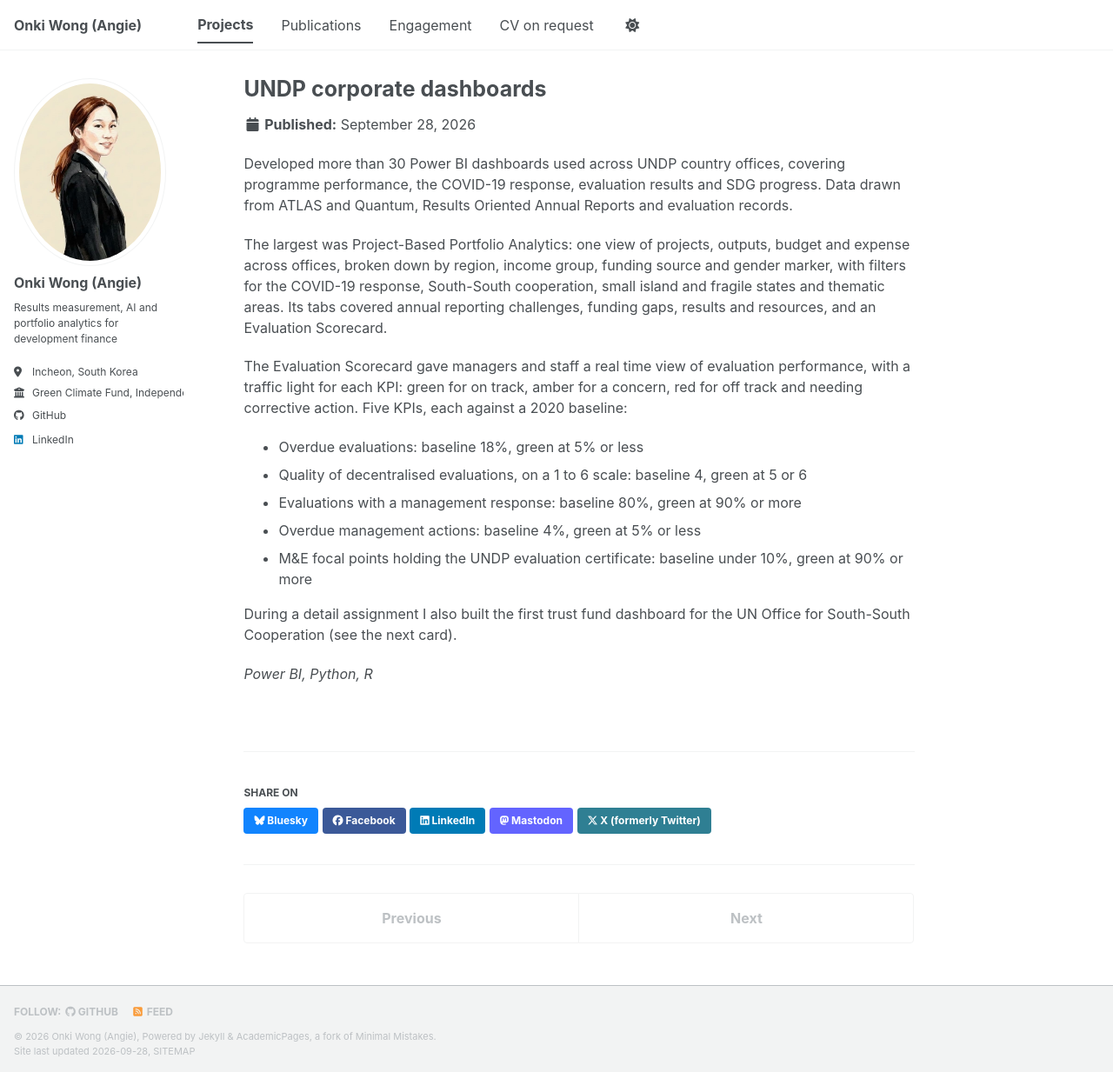
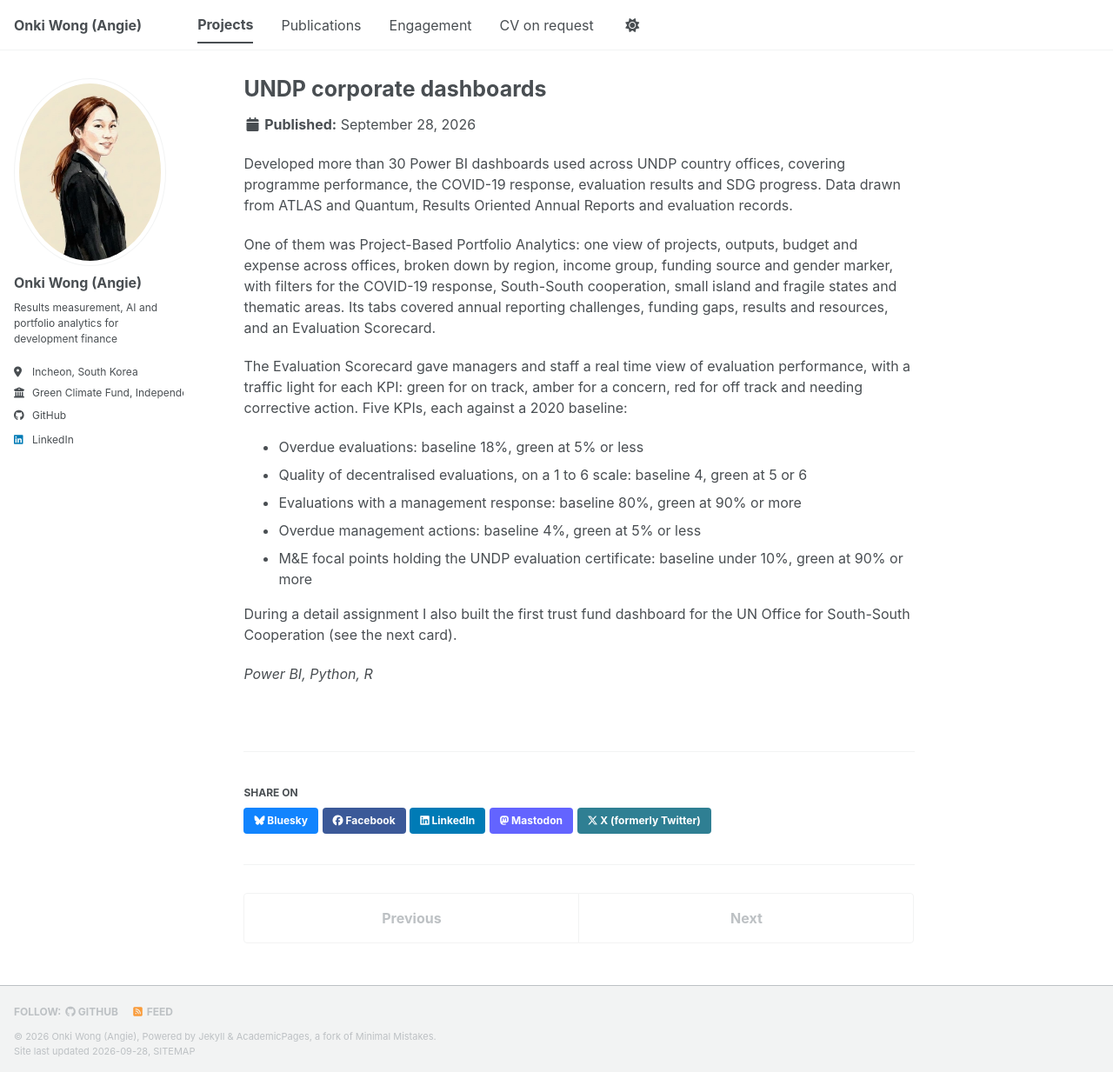
Before and after one commit to owangie/owangie.github.io, a Jekyll site: the page built from _portfolio/3-undp-dashboards.md, in a window 1280 px wide and 1233 px high. Shown: the whole window at 87% size. Built offline with Jekyll 4.4.1, drawn with Linux system fonts in a browser that asks for light colours; a style sheet for code colours, icons or effects is not loaded.

Commit message:
UNDP card: wording

```diff
--- a/_portfolio/3-undp-dashboards.md
+++ b/_portfolio/3-undp-dashboards.md
@@ -6,7 +6,7 @@ collection: portfolio
 
 Developed more than 30 Power BI dashboards used across UNDP country offices, covering programme performance, the COVID-19 response, evaluation results and SDG progress. Data drawn from ATLAS and Quantum, Results Oriented Annual Reports and evaluation records.
 
-The largest was Project-Based Portfolio Analytics: one view of projects, outputs, budget and expense across offices, broken down by region, income group, funding source and gender marker, with filters for the COVID-19 response, South-South cooperation, small island and fragile states and thematic areas. Its tabs covered annual reporting challenges, funding gaps, results and resources, and an Evaluation Scorecard.
+One of them was Project-Based Portfolio Analytics: one view of projects, outputs, budget and expense across offices, broken down by region, income group, funding source and gender marker, with filters for the COVID-19 response, South-South cooperation, small island and fragile states and thematic areas. Its tabs covered annual reporting challenges, funding gaps, results and resources, and an Evaluation Scorecard.
 
 The Evaluation Scorecard gave managers and staff a real time view of evaluation performance, with a traffic light for each KPI: green for on track, amber for a concern, red for off track and needing corrective action. Five KPIs, each against a 2020 baseline:
 
```
